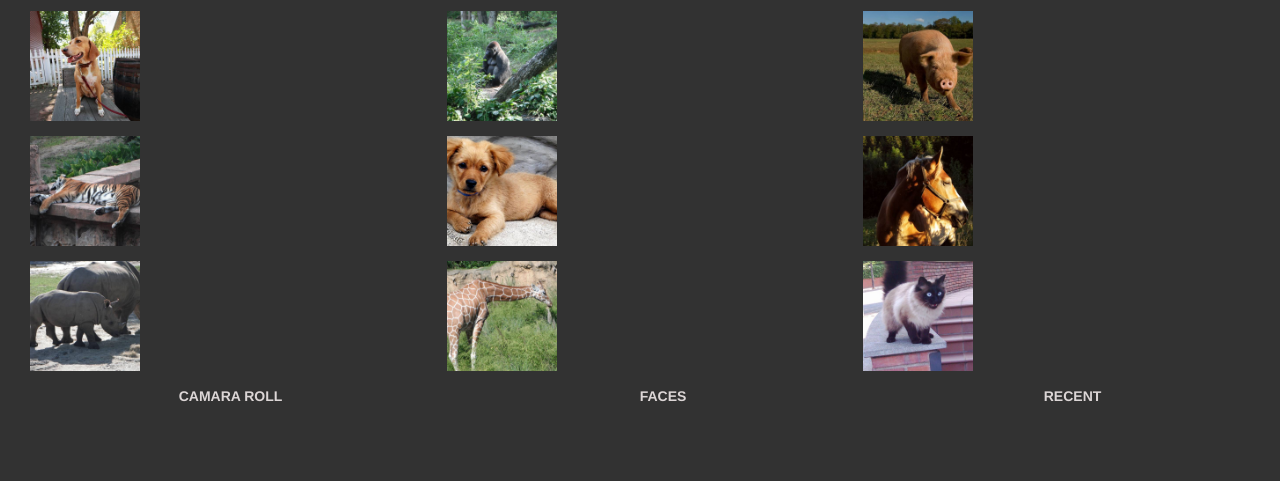
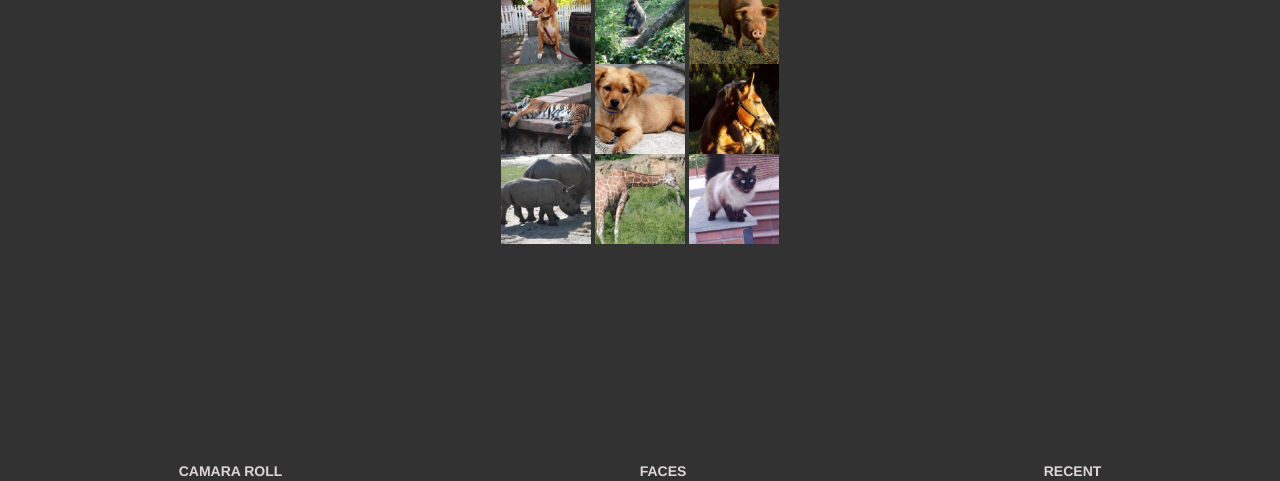
Before and after one commit to marcelaorellana/insta-collage, a plain HTML site: page index2.html in a window 1280 px wide. Shown: the part 319-800 px from the top of the page. Drawn offline with nearby package versions, Linux system fonts and the light colour scheme.

Commit message:
arreglos vista de fotos a elegir

```diff
--- a/assets/css/style.css
+++ b/assets/css/style.css
@@ -22,6 +22,7 @@
 }
 body#index2{
 	background-color: #323232; /*gris oscuro*/
+	text-align: center;
 }
 .showInput{
 	background-image: url(https://cdn0.iconfinder.com/data/icons/basic-ui-elements-colored/700/010_x-3-128.png);
@@ -124,22 +125,22 @@
 	color: lightblue;
 	text-align: center;
 }
-.recientes img{
-	width: 110px;
+.animals img{
+	width: 90px;
 	margin: 0;
 }
 .collage img{
-	max-width: 130px;
+	max-width: 120px;
 	margin: 0 auto;
 	border: 2px solid #fff;
 }
 .collage{
 	text-align: center;
-	margin-top: 5px;
+	margin-top: 3px;
 }
 /* PARA EJERCICIO HTML5 */
 .marco-foto {
-  min-height: 270px;
+  min-height: 250px;
   width: 100%;
   border-bottom: 2px solid black;
 
@@ -149,18 +150,22 @@
 	padding: 0;
 	display: inline;
 }
-#contenido .row{
-	margin: 15px 0;
+footer#final2{
+
+	position:absolute;
+    bottom:0;
+    width:100%;
+    height:20px;
 }
-footer{
+footer#final2{
 	display: flex;
 	justify-content: space-around;
 }
-footer a{
+footer#final2 a{
 	text-decoration: none;
 	color: #DCD6D6;
 }
-footer a:hover{
+footer#final2 a:hover{
 	text-decoration: none;
 	color: lightblue;
 
--- a/assets/js/main.js
+++ b/assets/js/main.js
@@ -9,7 +9,6 @@ document.getElementById("buttonId").addEventListener("click", function(val){
 		}else{
 			nombre.classList.remove('showInput');
 		}
-
 
 		if(contrasena.value.length < 6 || contrasena.value == "123456"){
 			contrasena.classList.add('showInput');
--- a/index2.html
+++ b/index2.html
@@ -24,43 +24,38 @@
 	</section>
 	<section id="contenido">
 	    <div class="container-fluid">
-	    	<div class="row">
-		        <div class="col-xs-4 recientes">
+	    	<div class="row animals">
+
 			        <img id="foto1" draggable="true" ondragstart="drag(event)" src="assets/img/animal1.jpg" class="img-responsive">
-			    </div>
-			    <div class="col-xs-4 recientes">
+
+
 			        <img id="foto2" draggable="true" ondragstart="drag(event)" src="assets/img/animal2.jpg" class="img-responsive">
-			    </div>
-			    <div class="col-xs-4 recientes">
+
 			        <img id="foto3" draggable="true" ondragstart="drag(event)" src="assets/img/animal3.jpg" class="img-responsive">
-			    </div>
+
 			</div>
-			<div class="row">
-		        <div class="col-xs-4 recientes">
+			<div class="row animals">
+
 			        <img id="foto4" draggable="true" ondragstart="drag(event)" src="assets/img/animal4.jpg" class="img-responsive">
-			    </div>
-			    <div class="col-xs-4 recientes">
+
 			        <img id="foto5" draggable="true" ondragstart="drag(event)" src="assets/img/animal5.jpg" class="img-responsive">
-			    </div>
-			    <div class="col-xs-4 recientes">
+
 			        <img id="foto6" draggable="true" ondragstart="drag(event)" src="assets/img/animal6.jpg" class="img-responsive">
-			    </div>
+
 			</div>
-			<div class="row">
-		        <div class="col-xs-4 recientes">
+			<div class="row animals">
+
 			        <img id="foto7" draggable="true" ondragstart="drag(event)" src="assets/img/animal7.jpg" class="img-responsive">
-			    </div>
-			    <div class="col-xs-4 recientes">
+
 			        <img id="foto8" draggable="true" ondragstart="drag(event)" src="assets/img/animal8.jpg" class="img-responsive">
-			    </div>
-			    <div class="col-xs-4 recientes">
+
 			        <img id="foto9" draggable="true" ondragstart="drag(event)" src="assets/img/animal9.jpg" class="img-responsive">
-			    </div>
+
 			</div>
 
 	    </div>
     </section>
-    <footer>
+    <footer id="final2">
     	<a href="#"><b>CAMARA ROLL</b></a>
     	<a href="#"><b>FACES</b></a>
     	<a href="#"><b>RECENT</b></a>
```
